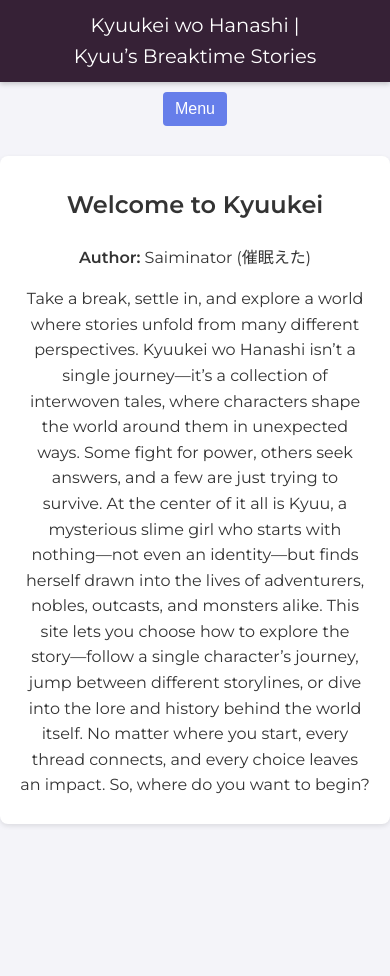
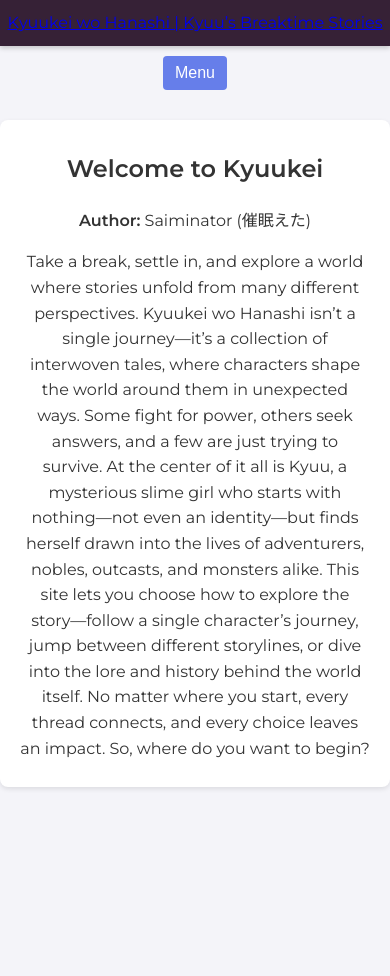
Before and after one commit to Saiminator/Kyuukei, a Jekyll site: the page built from index.html, in a window 390 px wide. Built offline with Jekyll 4.4.1, drawn with Linux system fonts in a browser that asks for light colours; after the commit the page ends 900 px from its top, so only the background shows below that.

Commit message:
Update style.css

```diff
--- a/css/style.css
+++ b/css/style.css
@@ -57,7 +57,7 @@
   .side-box {
     display: block;
     width: 20%;
-    height: calc(100vh - 60px); /* Fill viewport below the 60px header */
+    height: calc(100vh - 60px); /* Fill viewport minus header height */
     overflow: hidden;
   }
   .side-box img {
@@ -92,51 +92,27 @@
   margin: 0;
 }
 
-/* Desktop-only: fix header height and vertically center content */
+/* Desktop-only: Fix header height and vertically center content */
 @media (min-width: 1024px) {
   header {
     height: 60px;
-    padding: 0;           /* Remove extra padding on desktop */
+    padding: 0;
     display: flex;
-    align-items: center;  /* Vertically center header content */
+    align-items: center;
     justify-content: center;
   }
 }
 
-/* Site title: split into two spans */
-#site-title {
-  display: flex;
-  flex-direction: row;  /* Desktop: inline */
-  justify-content: center;
-  align-items: center;
-  font-size: 1.8em;
-  color: #fff;
-  text-decoration: none;
-  margin: 0 auto;
-}
-#site-title .header-line1,
-#site-title .header-line2 {
-  white-space: nowrap;
-  margin: 0 5px;
-}
-
-/* Mobile: force two lines and adjust font size */
-@media (max-width: 600px) {
-  #site-title {
-    flex-direction: column;
-    font-size: clamp(1.2rem, 5vw, 1.5rem);
-  }
-  #site-title .header-line1,
-  #site-title .header-line2 {
-    display: block;
-    white-space: nowrap;
-  }
-}
-
-/* Desktop Navigation (visible on screens wider than 600px) */
+/* Desktop Navigation */
 #nav-desktop {
   text-align: center;
-  margin-top: 5px;
+  margin-top: 0; /* Remove extra top margin so it aligns just below the header */
+}
+@media (min-width: 1024px) {
+  #nav-desktop {
+    height: 40px;
+    line-height: 40px;
+  }
 }
 @media (max-width: 600px) {
   #nav-desktop {
@@ -162,7 +138,7 @@
   color: #667eea;
 }
 
-/* Mobile Navigation (visible on screens 600px and below) */
+/* Mobile Navigation */
 #nav-mobile {
   display: none;
 }
@@ -184,7 +160,7 @@
   }
   #nav-mobile-menu {
     list-style: none;
-    display: none; /* Hidden by default; toggled via JS */
+    display: none;
     flex-direction: column;
     align-items: center;
     width: 100%;
@@ -207,9 +183,12 @@
 
 /* =====================================================
    Scrollable Container for Page Content
+   (This container scrolls while header and nav remain fixed)
 ===================================================== */
 .scroll-container {
-  height: calc(100vh - 60px); /* Same height as the side boxes */
+  /* On desktop, set height to the remainder of the viewport
+     after subtracting the header and nav heights (60px + 40px = 100px) */
+  height: calc(100vh - 100px);
   overflow-y: auto;
 }
 
```
